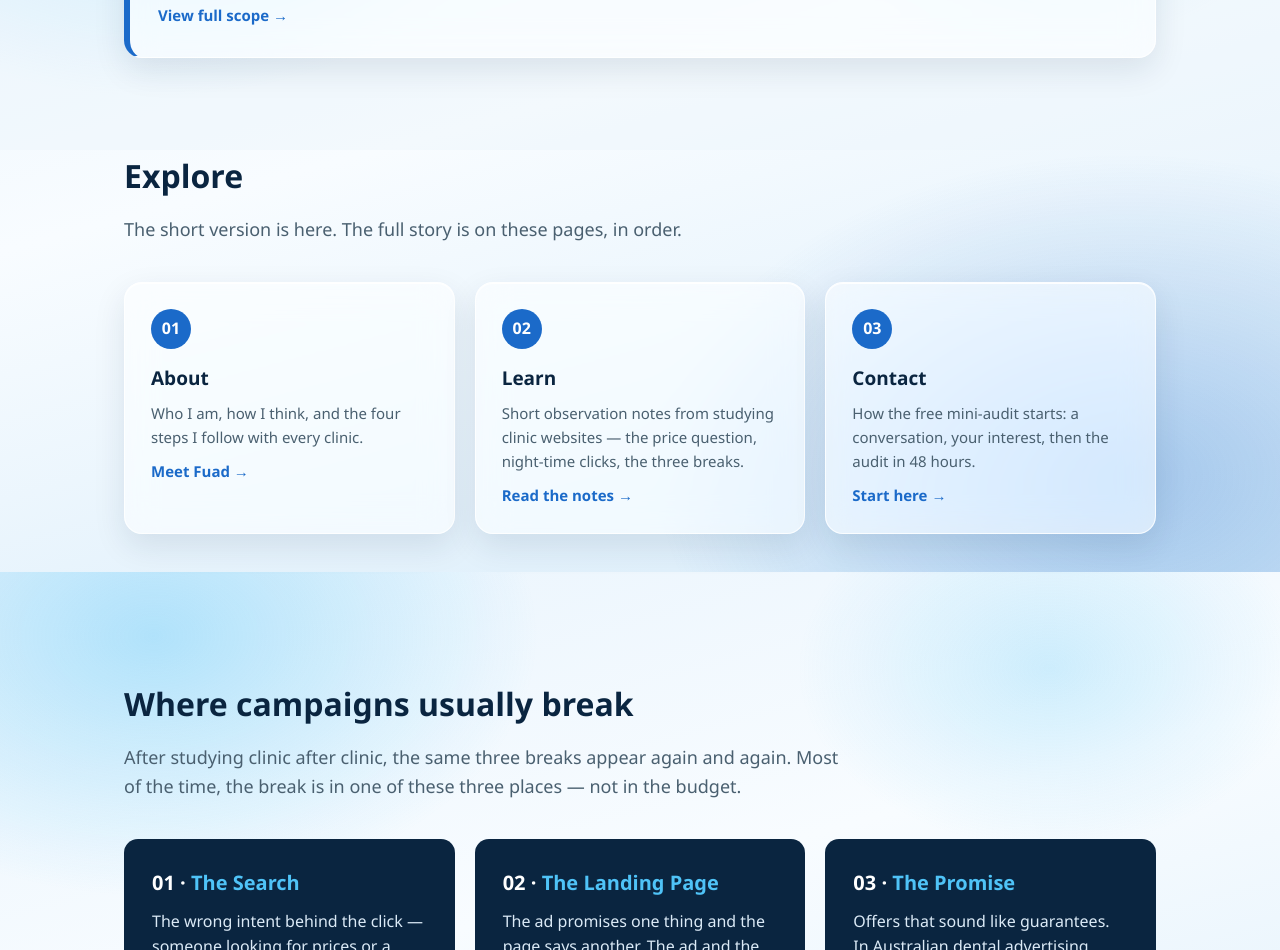
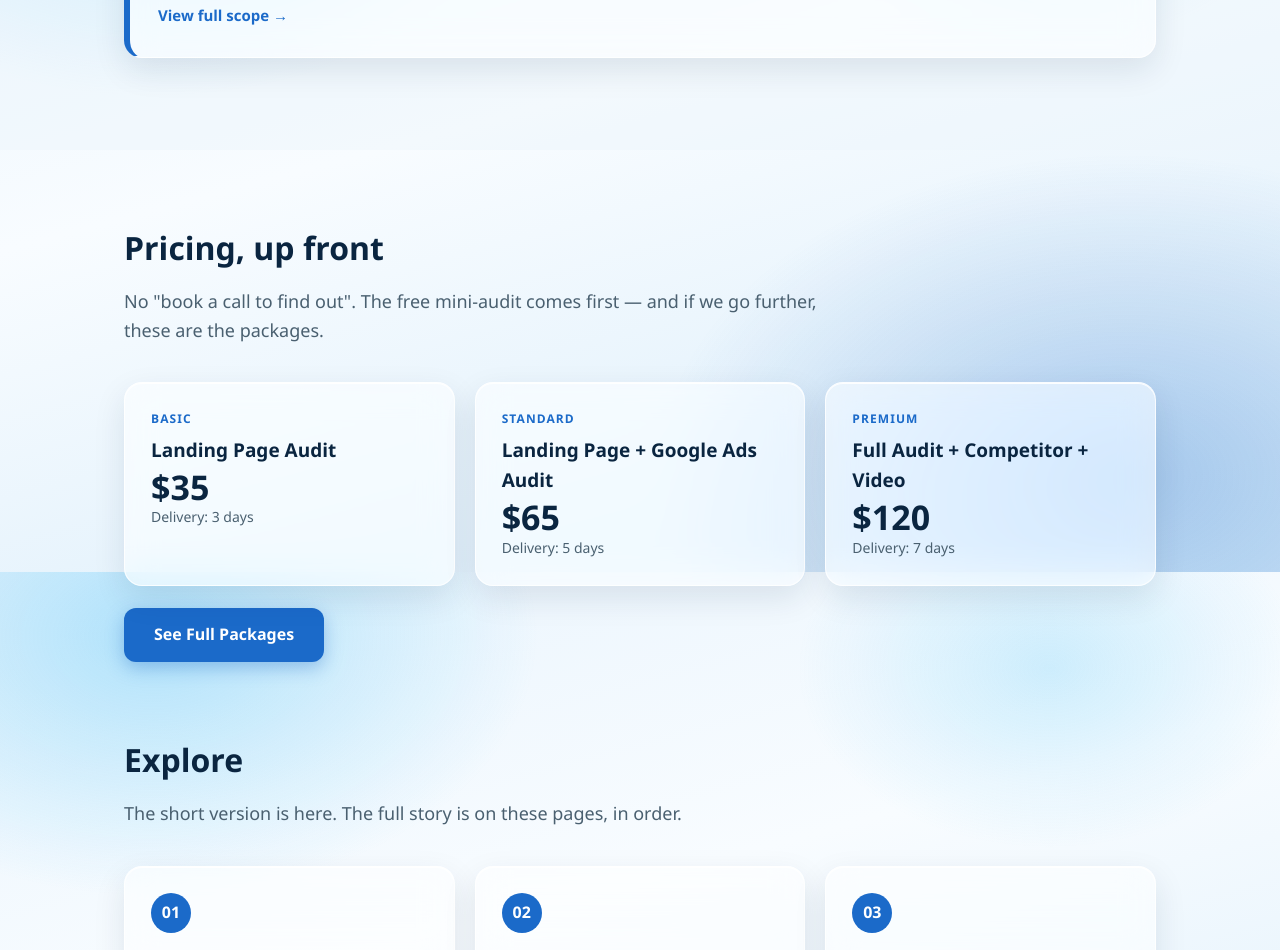
Before and after one commit to growwithfuad/portfolio-site, a plain HTML site: page index.html in a window 1280 px wide. Shown: the part 1828-2778 px from the top of the page. Drawn offline with Linux system fonts and the light colour scheme.

Commit message:
Pricing teaser on Home

```diff
--- a/index.html
+++ b/index.html
@@ -116,6 +116,12 @@
   .nav-links a::after{content:"";position:absolute;left:0;bottom:-6px;height:2px;width:0;background:var(--royal);transition:width .3s ease}
   .nav-links a:hover::after{width:100%}
   @media (prefers-reduced-motion: reduce){*{animation:none!important;transition:none!important}.rv{opacity:1;transform:none}}
+
+  .price-teaser{display:grid;grid-template-columns:repeat(auto-fit,minmax(230px,1fr));gap:20px;margin-bottom:22px}
+  .pt .pname{color:var(--royal);font-weight:800;font-size:12px;letter-spacing:.09em;text-transform:uppercase}
+  .pt h3{color:var(--navy);font-size:19px;margin:6px 0 4px}
+  .pt .amount{font-size:34px;font-weight:900;color:var(--navy);line-height:1.1}
+  .pt .delivery{color:var(--muted);font-size:14px}
 </style>
 </head>
 <body>
@@ -182,6 +188,20 @@
       <p>Search campaigns built around patient intent — implants, All-on-4, veneers, Invisalign — with tight location targeting and honest reporting on what the data actually shows.</p>
       <a class="scope" href="campaign-management.html">View full scope →</a>
     </div>
+  </div>
+</section>
+
+
+<section>
+  <div class="wrap">
+    <h2>Pricing, up front</h2>
+    <p class="lead">No "book a call to find out". The free mini-audit comes first — and if we go further, these are the packages.</p>
+    <div class="price-teaser">
+      <div class="card pt"><div class="pname">Basic</div><h3>Landing Page Audit</h3><div class="amount">$35</div><div class="delivery">Delivery: 3 days</div></div>
+      <div class="card pt"><div class="pname">Standard</div><h3>Landing Page + Google Ads Audit</h3><div class="amount">$65</div><div class="delivery">Delivery: 5 days</div></div>
+      <div class="card pt"><div class="pname">Premium</div><h3>Full Audit + Competitor + Video</h3><div class="amount">$120</div><div class="delivery">Delivery: 7 days</div></div>
+    </div>
+    <p><a class="btn btn-primary" href="pricing.html">See Full Packages</a></p>
   </div>
 </section>
 
```
